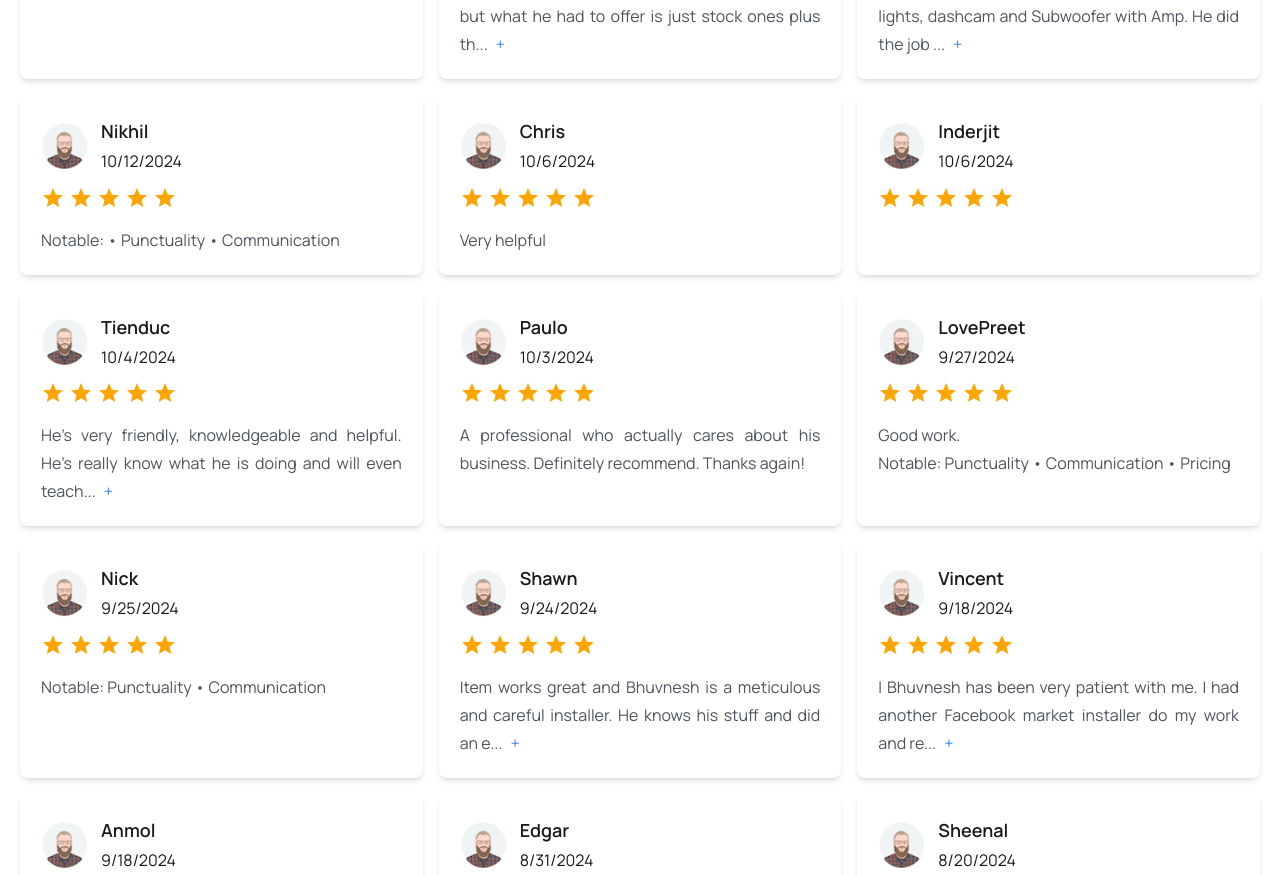
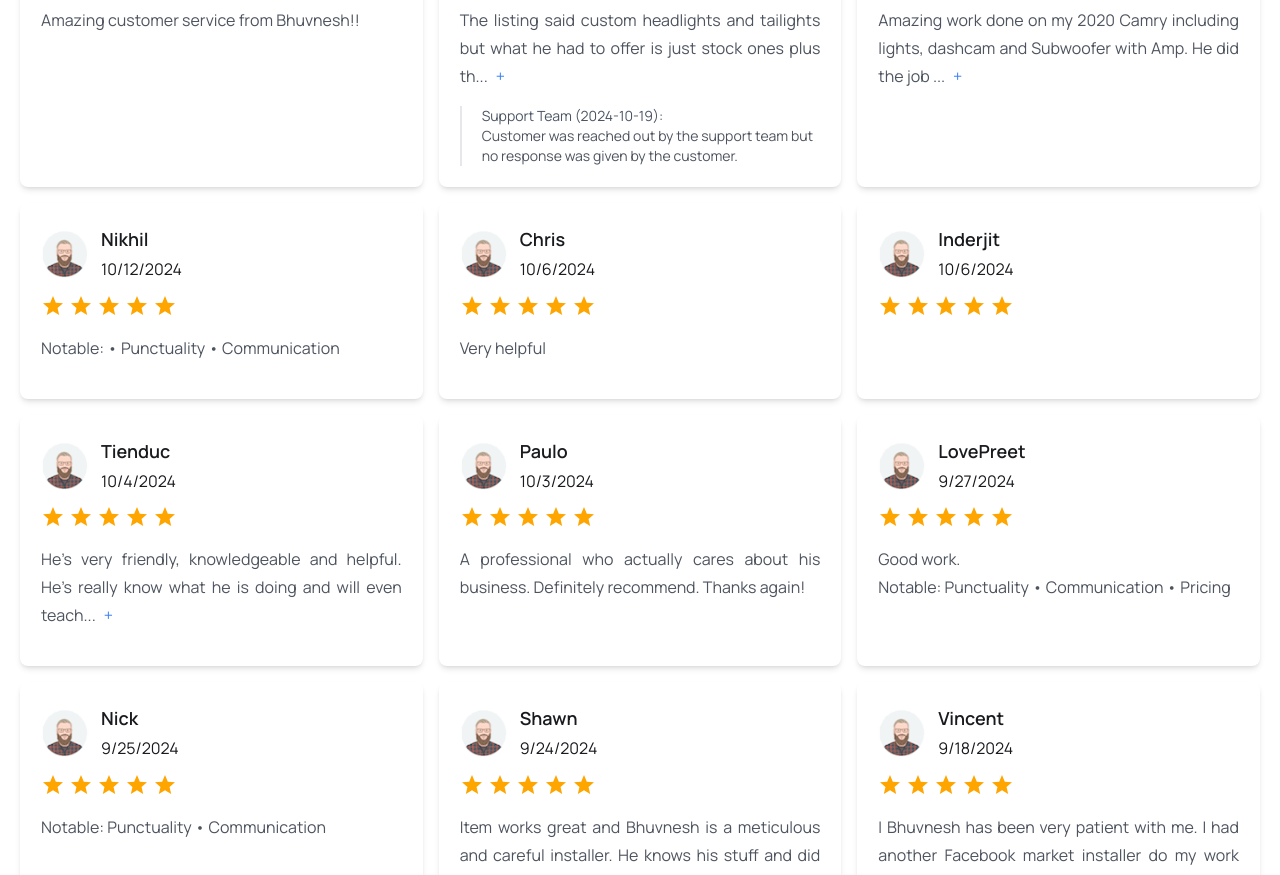
Before and after one commit to user-atgithub/bbtwebsite, a React (Vite) app in the folder frontend/: page /reviews in a window 1280 px wide. Shown: the part 1033-1908 px from the top of the page. Built offline with nearby package versions, Linux system fonts and the light colour scheme.

Commit message:
reply added to reviews

```diff
--- a/frontend/src/Assets/data/reviews.js
+++ b/frontend/src/Assets/data/reviews.js
@@ -45,7 +45,14 @@ const reviews = [
     name: "Dom",
     rating: 1.0,
     text: "The listing said custom headlights and tailights but what he had to offer is just stock ones plus they were way overpriced I could buy the same thing or even actual custom ones for half the price online",
-    date: "2024-10-18"
+    date: "2024-10-18",
+    replies: [
+      {
+        name: "Support Team",
+        text: "Customer was reached out by the support team but no response was given by the customer.",
+        date: "2024-10-19"
+      }
+    ]
   },
     {
       name: "Atwal",
@@ -623,4 +630,5 @@ const reviews = [
       date: "2021-04-10"
     },
   ];
-  export default reviews;
+
+export default reviews;
--- a/frontend/src/components/Review/Review.jsx
+++ b/frontend/src/components/Review/Review.jsx
@@ -88,7 +88,7 @@ const Review = () => {
           <label htmlFor="reviewsPerPage" className="mr-2">Show reviews per page:</label>
           <select id="reviewsPerPage" value={reviewsPerPage} onChange={handleChangeReviewsPerPage}>
             <option value={6}>6</option>
-            <option value={11}>11</option>
+            <option value={12}>12</option>
             <option value={21}>21</option>
           </select>
         </div>
@@ -167,6 +167,18 @@ const Review = () => {
                 </button>
               )}
             </p>
+
+            {/* Display Replies */}
+            <div className="mt-4">
+              {Array.isArray(review.replies) && review.replies.length > 0 && (
+                review.replies.map((reply, replyIndex) => (
+                  <div key={replyIndex} className="reply mt-2 pl-5 border-l-2">
+                    <p className="text-gray-600 text-sm">{reply.name} ({reply.date}):</p>
+                    <p className="text-textColor text-sm">{reply.text}</p>
+                  </div>
+                ))
+              )}
+            </div>
           </div>
         ))}
       </div>
```
